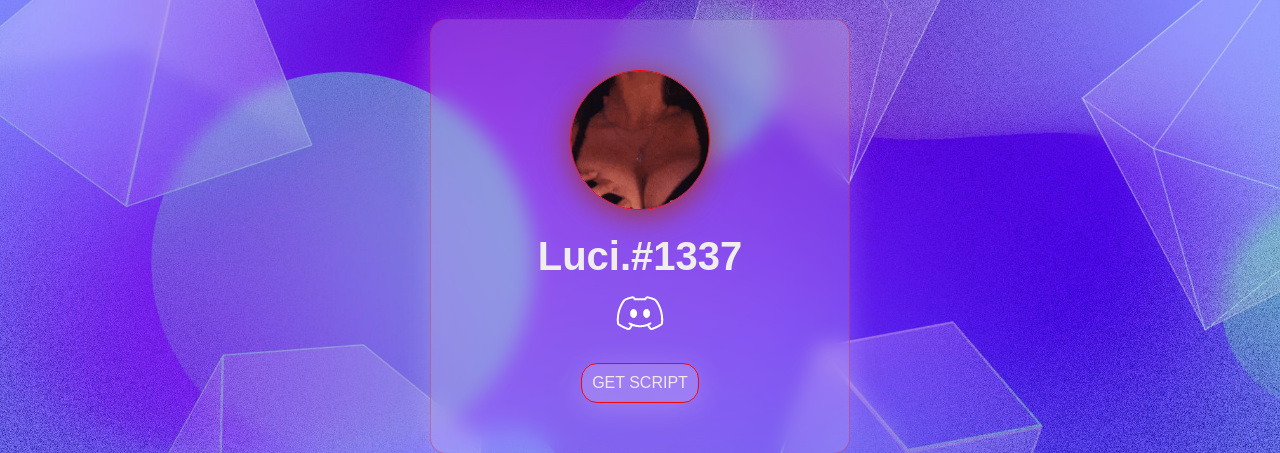
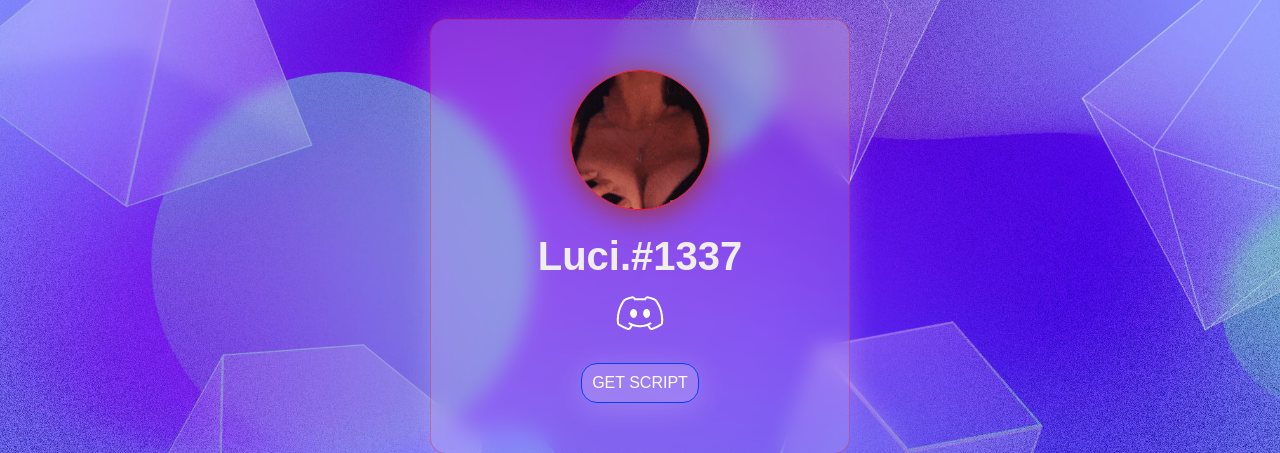
Before and after one commit to GicuDragan/Luci.github.io, a plain HTML site: page index.html in a window 1280 px wide. Shown: the part 164-617 px from the top of the page. Drawn offline with Linux system fonts and the light colour scheme.

Commit message:
Update style.css

```diff
--- a/style.css
+++ b/style.css
@@ -65,7 +65,7 @@
     font-weight: 500;
     border-style: solid;
     border-width: 1px;
-    border-color: rgb(243, 8, 8);
+    border-color: rgb(2, 66, 241);
     backdrop-filter: blur(1px);
     margin: 20px 0 0px;
     border-radius: 16px;
@@ -73,7 +73,7 @@
     padding: 10px 10px;
     transition: transform 0.3s ease-in-out;
     box-shadow: 0 5px 30px rgba(255, 255, 255, 0.2);
-    color: rgb(241, 232, 232);
+    color: rgb(255, 253, 253);
 }
 
 .btn:hover {
@@ -83,7 +83,7 @@
 .Profile {
     border-style: solid;
     border-width: 1px;
-    border-color: rgb(240, 7, 7);
+    border-color: rgb(255, 10, 10);
     backdrop-filter: blur(1px);
     box-shadow: 0 5px 30px rgb(159, 53, 53);
     transition: transform 0.2s ease-in-out;
```
